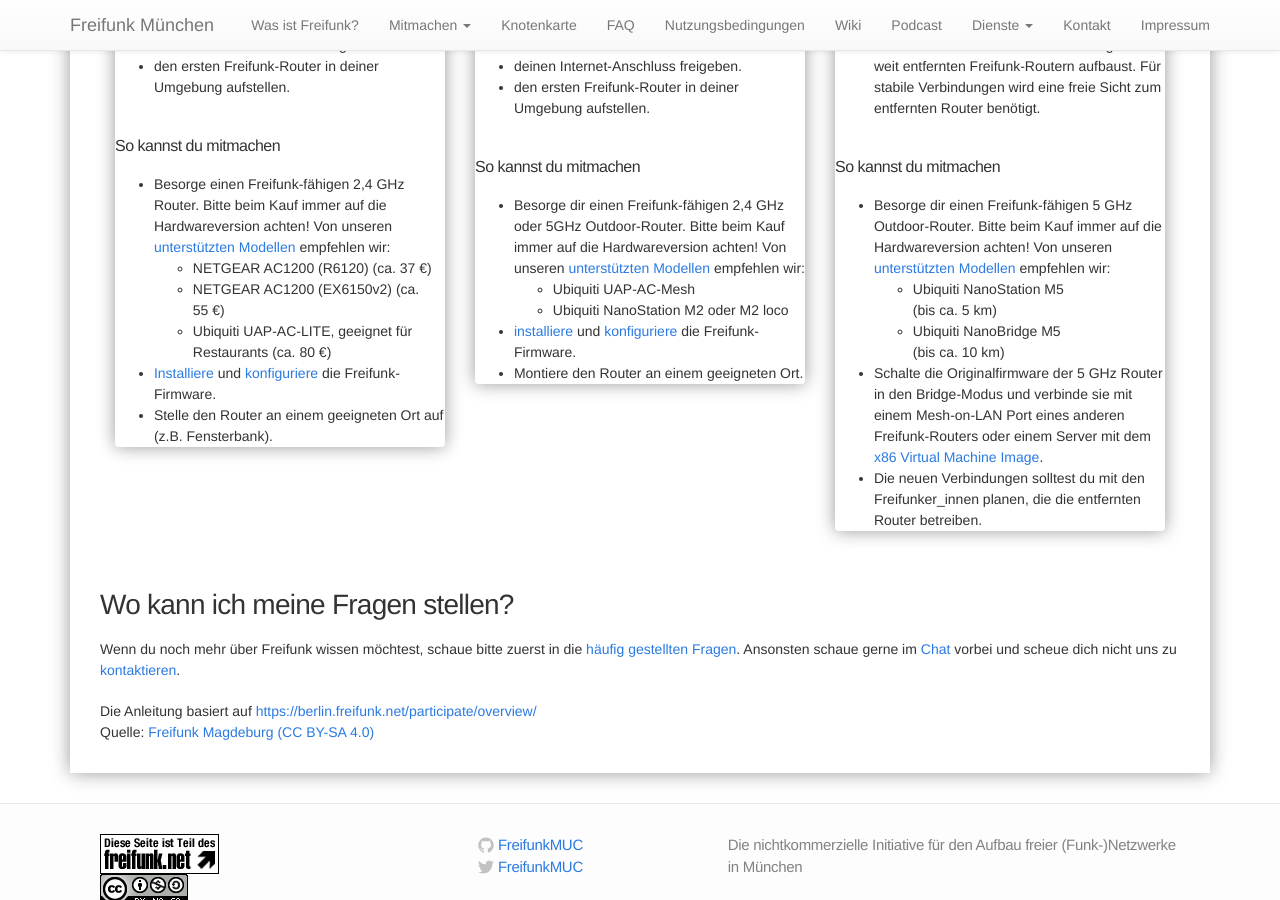
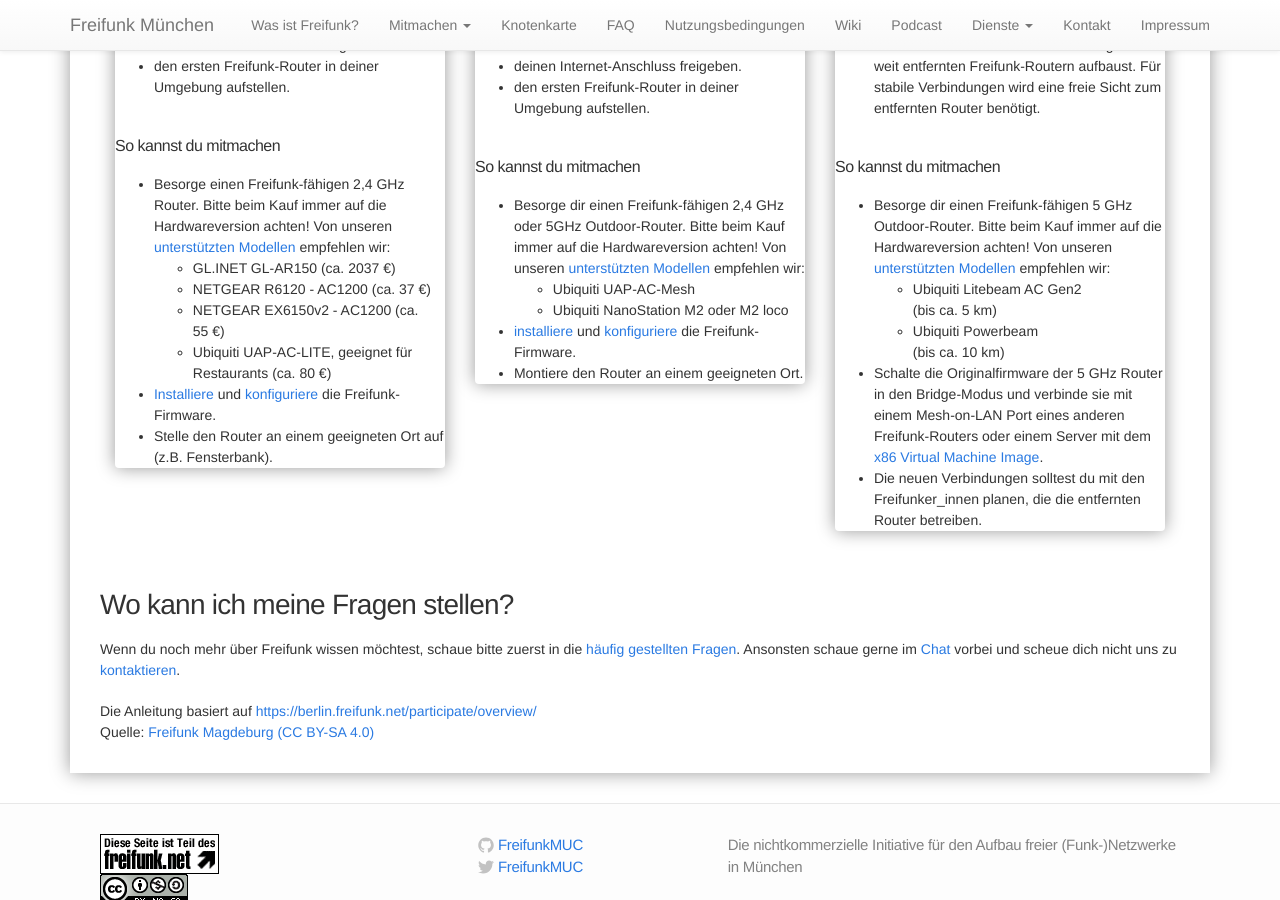
Before and after one commit to freifunkMUC/freifunkmuc.github.io, a Jekyll site: the page built from mitmachen.md, in a window 1280 px wide and 900 px high, scrolled down 1238 px. Built offline with Jekyll 4.4.1, drawn with Linux system fonts in a browser that asks for light colours.

Commit message:
Add cheap router

```diff
--- a/mitmachen.md
+++ b/mitmachen.md
@@ -43,8 +43,9 @@ Wohnung, Geschäft, Café, Restaurant, Bar
 #### So kannst du mitmachen
 
 * Besorge einen Freifunk-fähigen 2,4&nbsp;GHz Router. Bitte beim Kauf immer auf die Hardwareversion achten! Von unseren [unterstützten Modellen][firmware] empfehlen wir:
-  * NETGEAR AC1200 (R6120) (ca. 37&nbsp;€)
-  * NETGEAR AC1200 (EX6150v2) (ca. 55&nbsp;€)
+  * GL.INET GL-AR150 (ca. 2037&nbsp;€)
+  * NETGEAR R6120 - AC1200 (ca. 37&nbsp;€)
+  * NETGEAR EX6150v2 - AC1200 (ca. 55&nbsp;€)
   * Ubiquiti UAP-AC-LITE, geeignet für Restaurants (ca. 80&nbsp;€)
 * [Installiere][router-flashen] und [konfiguriere][router-konfigurieren] die Freifunk-Firmware.
 * Stelle den Router an einem geeigneten Ort auf (z.B. Fensterbank).
@@ -96,9 +97,9 @@ Dach, Dachgeschoss, hohes Gebäude, öffentliches Gebäude, Rathaus, Kirchturm
 #### So kannst du mitmachen
 
 * Besorge dir einen Freifunk-fähigen 5&nbsp;GHz Outdoor-Router. Bitte beim Kauf immer auf die Hardwareversion achten! Von unseren [unterstützten Modellen][firmware] empfehlen wir:
-  * Ubiquiti NanoStation M5 \\
+  * Ubiquiti Litebeam AC Gen2 \\
     (bis ca. 5&nbsp;km)
-  * Ubiquiti NanoBridge M5 \\
+  * Ubiquiti Powerbeam \\
     (bis ca. 10&nbsp;km)
 * Schalte die Originalfirmware der 5&nbsp;GHz Router in den Bridge-Modus und verbinde sie mit einem Mesh-on-LAN Port eines anderen Freifunk-Routers oder einem Server mit dem [x86 Virtual Machine Image][firmware].
 * Die neuen Verbindungen solltest du mit den Freifunker_innen planen, die die entfernten Router betreiben.
```
